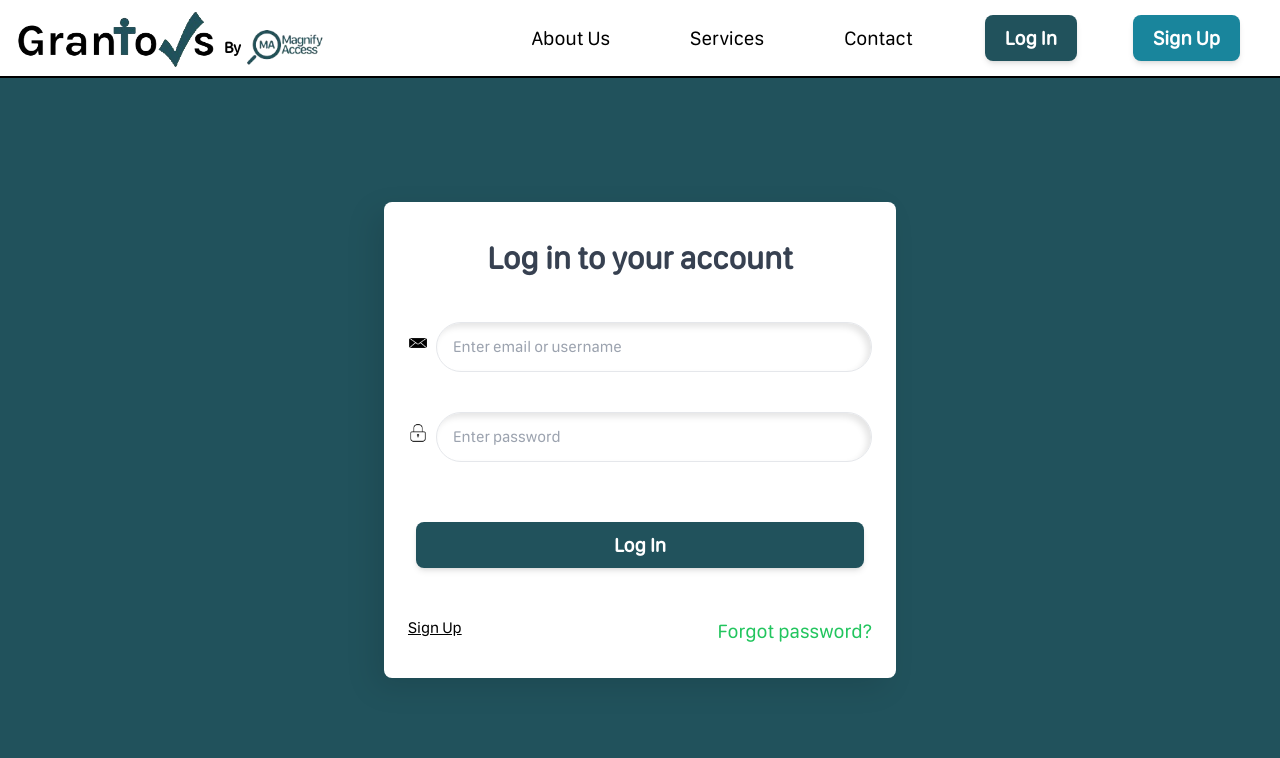
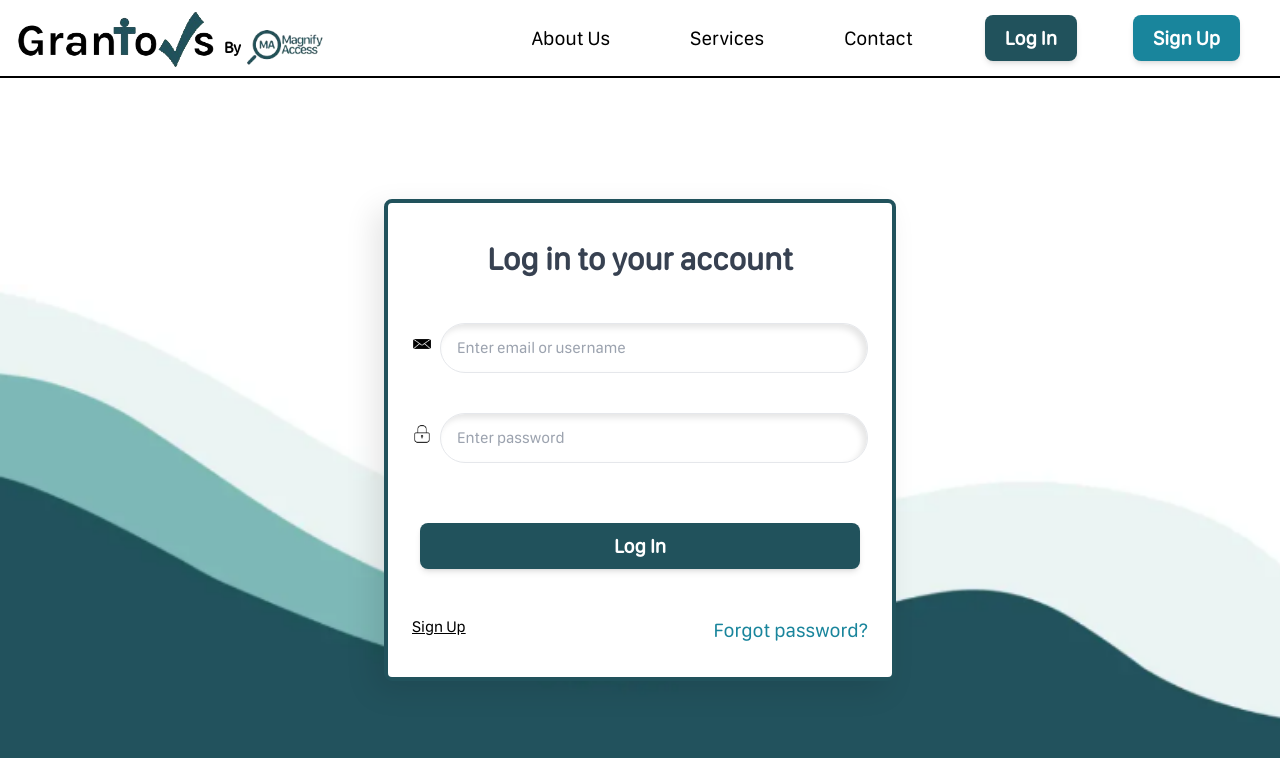
Before and after one commit to GlassesNoGlasses/c01w24-project-grantors, a React (Create React App) app in the folder frontend/: page /login in a window 1280 px wide. Shown: the top 758 px of the page. Built offline with nearby package versions, Linux system fonts and the light colour scheme.

Commit message:
login page restyled with new background and new colour and shadowing to increase contrast and promote accessibility

```diff
--- a/frontend/src/components/login-page/Login.tsx
+++ b/frontend/src/components/login-page/Login.tsx
@@ -50,10 +50,12 @@ const Login: React.FC<LoginProps> = () => {
 	};
 
 	return (
-		<div className="flex items-center justify-center min-h-screen pt-20 bg-primary">
+		<div className="flex items-center justify-center min-h-screen pt-20 bg-home-background bg-cover
+    bg-no-repeat bg-center h-[100vh] w-[100vw] fixed z-[-1]">
 			<div
-				className="w-full max-w-xs px-4 py-6 mx-auto bg-white shadow rounded-lg
-					sm:px-6 sm:py-8 md:max-w-sm lg:max-w-md xl:max-w-lg 2xl:max-w-xl flex flex-col gap-4"
+				className="w-full max-w-xs px-4 py-6 mx-auto bg-white rounded-lg
+					sm:px-6 sm:py-8 md:max-w-sm lg:max-w-md xl:max-w-lg 2xl:max-w-xl flex flex-col gap-4
+          border-4 border-primary shadow-2xl shadow-black"
 				style={{ boxShadow: '-10px 10px 30px 0 rgba(0, 0, 0, 0.1)' }}>
 				<h3 className="text-xl font-bold text-center sm:text-2xl text-gray-700">Log in to your account</h3>
 				<form className='flex flex-col gap-4' onSubmit={handleSubmit}>
@@ -100,7 +102,9 @@ const Login: React.FC<LoginProps> = () => {
 					</div>
 					<div className="form-footer-container" style={{ marginTop: '5%' }}>
 						<Link to="/signup" className="underline" style={{ textDecoration: 'underline' }}>Sign Up</Link>
-						<a href="#" className="forgot-password text-sm text-green-500 hover:underline sm:text-base" style={{ display: 'flex', float: 'right', color: 'rgb(34, 197, 94)' }}>Forgot password?</a>
+						<a href="#" className="forgot-password text-sm text-secondary hover:underline sm:text-base " style={{ display: 'flex', float: 'right' }}>
+              Forgot password?
+            </a>
 					</div>
 				</form>
 			</div>
```
